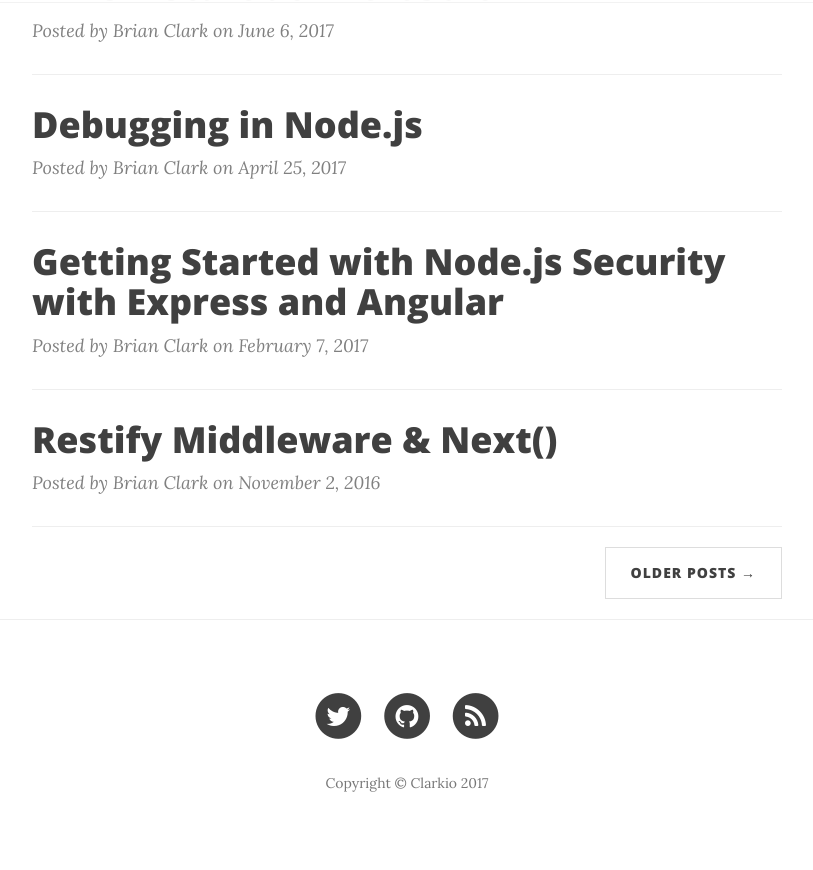
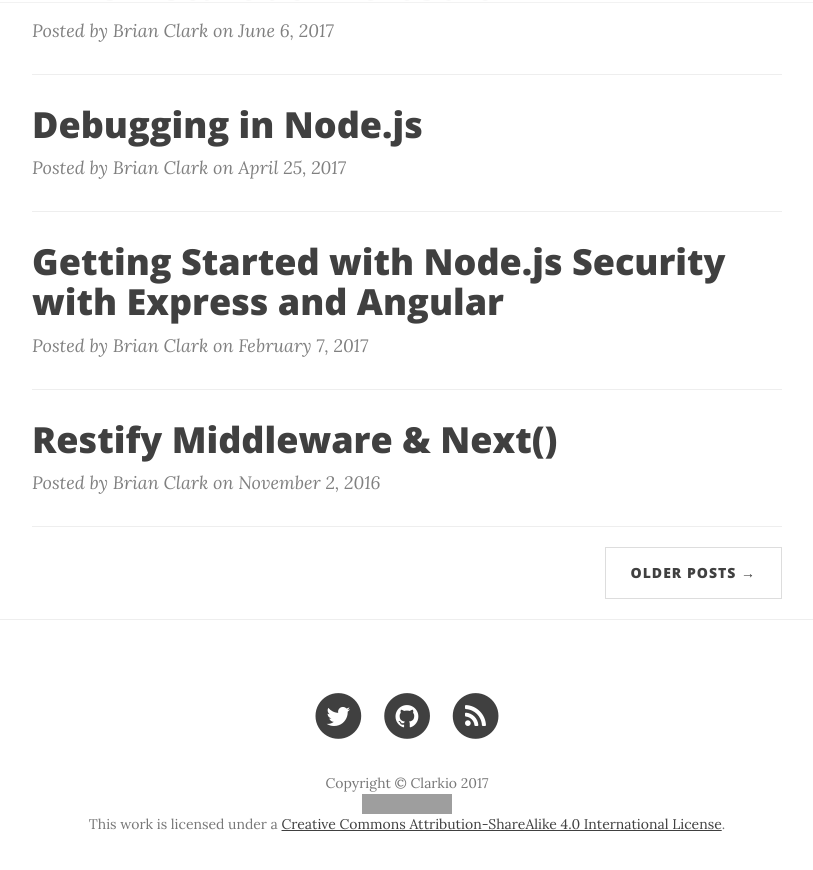
Before and after one commit to clarkio/clarkio.github.io, a Jekyll site: the page built from index.html, in a window 1280 px wide and 900 px high, scrolled down 732 px. Shown: the top 870 px of the window, without its empty margins (233-1046 px from the left). Built offline with Jekyll 4.4.1, drawn with Linux system fonts in a browser that asks for light colours; nearby versions of some CDN libraries; the list of posts is cut into pages by our own code; grey boxes are pictures that could not be loaded.

Commit message:
add license

```diff
--- a/_includes/footer.html
+++ b/_includes/footer.html
@@ -44,6 +44,7 @@
                     </li>
                 </ul>
                 <p class="copyright text-muted">Copyright &copy; {{ site.title }} {{ site.time | date: '%Y' }}
+                    <a rel="license" href="http://creativecommons.org/licenses/by-sa/4.0/"><img class="center-block" alt="Creative Commons License" src="https://i.creativecommons.org/l/by-sa/4.0/88x31.png" /></a>This work is licensed under a <a rel="license" href="http://creativecommons.org/licenses/by-sa/4.0/">Creative Commons Attribution-ShareAlike 4.0 International License</a>.
                 </p>
             </div>
         </div>
```
